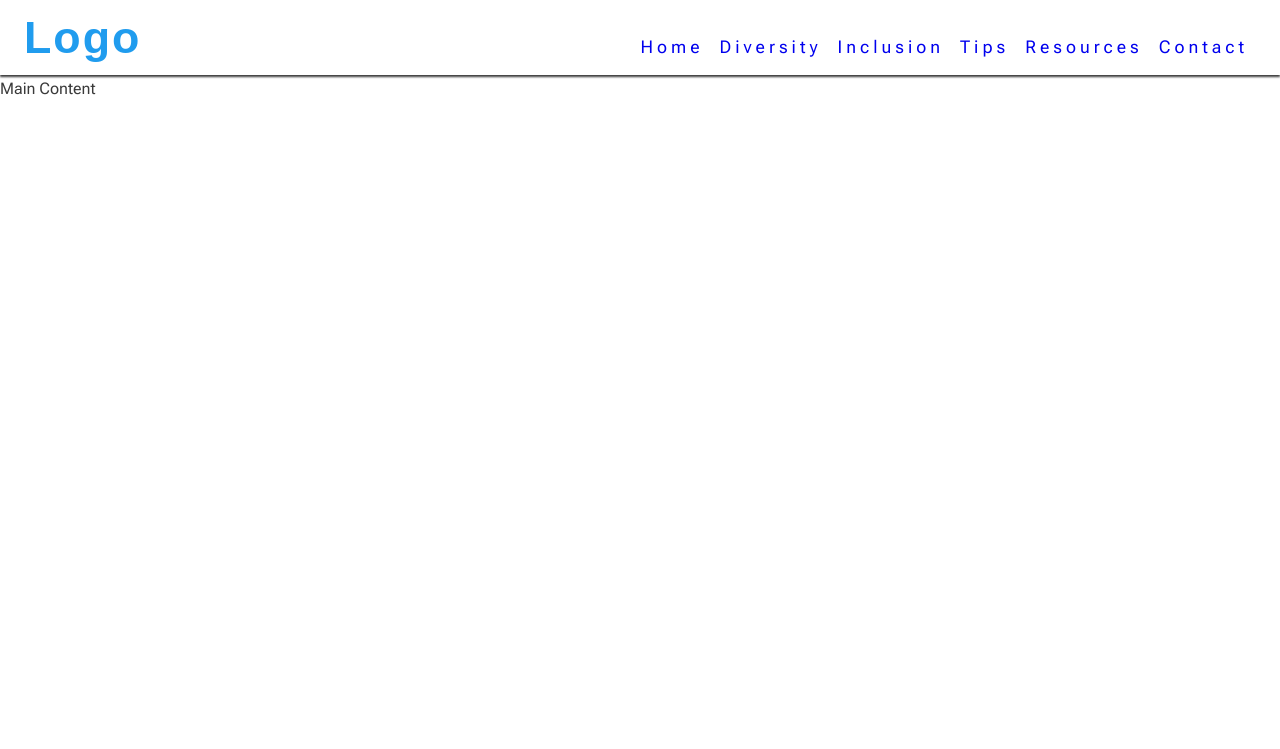
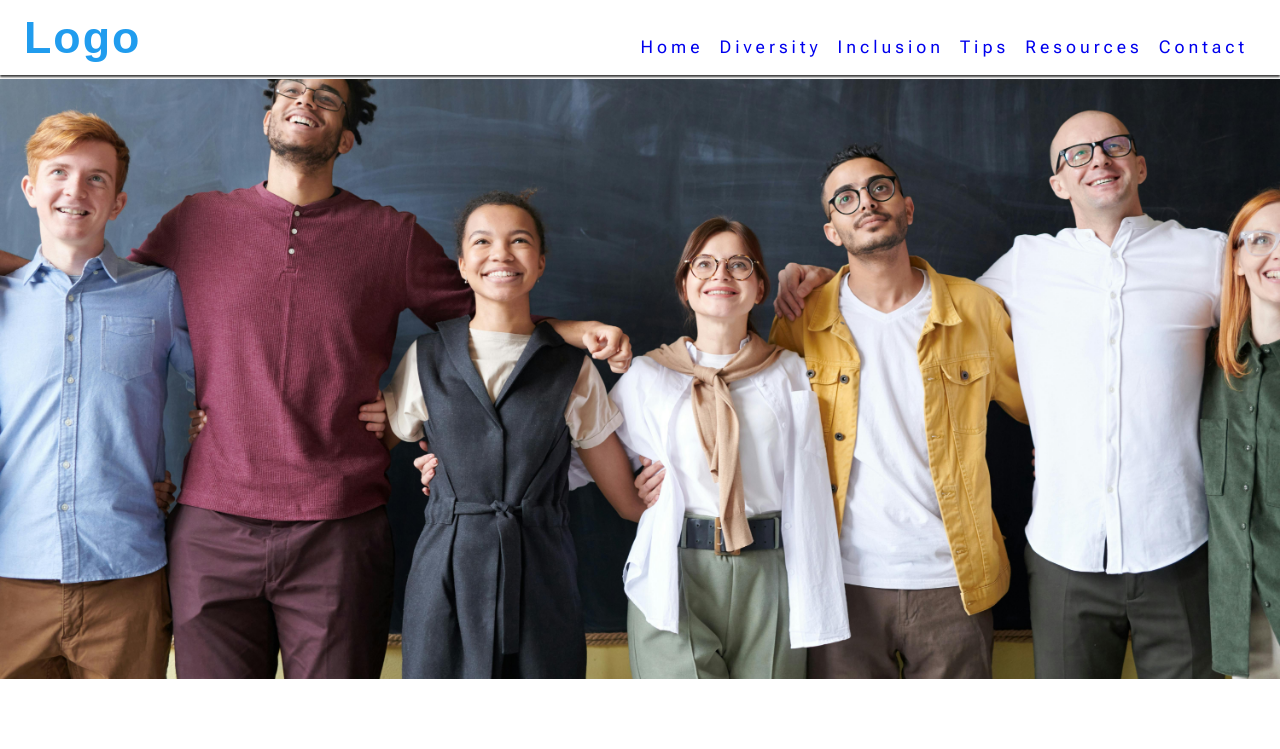
Before and after one commit to Oliver-William/individual_flagstone_project, a plain HTML site: page index.html in a window 1280 px wide. Shown: the top 749 px of the page. Drawn offline with Linux system fonts and the light colour scheme; a web font is replaced by a local one.

Commit message:
Add hero image

```diff
--- a/assets/css/style.css
+++ b/assets/css/style.css
@@ -83,6 +83,13 @@ main {
     margin-top: 47px;
 }
 
+/* Hero section */
+#hero {
+    height: 600px;
+    width: 100%;
+    background: url("../images/hero-image.jpg") no-repeat center center/cover;
+}
+
 /* Footer */
 #social-networks {
     text-align: center;
--- a/index.html
+++ b/index.html
@@ -41,7 +41,9 @@
         </nav>
     </header>
     <!-- Main Content -->
-    <main>Main Content</main>
+    <main>
+        <section id="hero"></section>
+    </main>
     <!-- Footer -->
     <footer>
         <ul id="social-networks">
```
Also changed, not shown: assets/images/hero-image.jpg (added).
